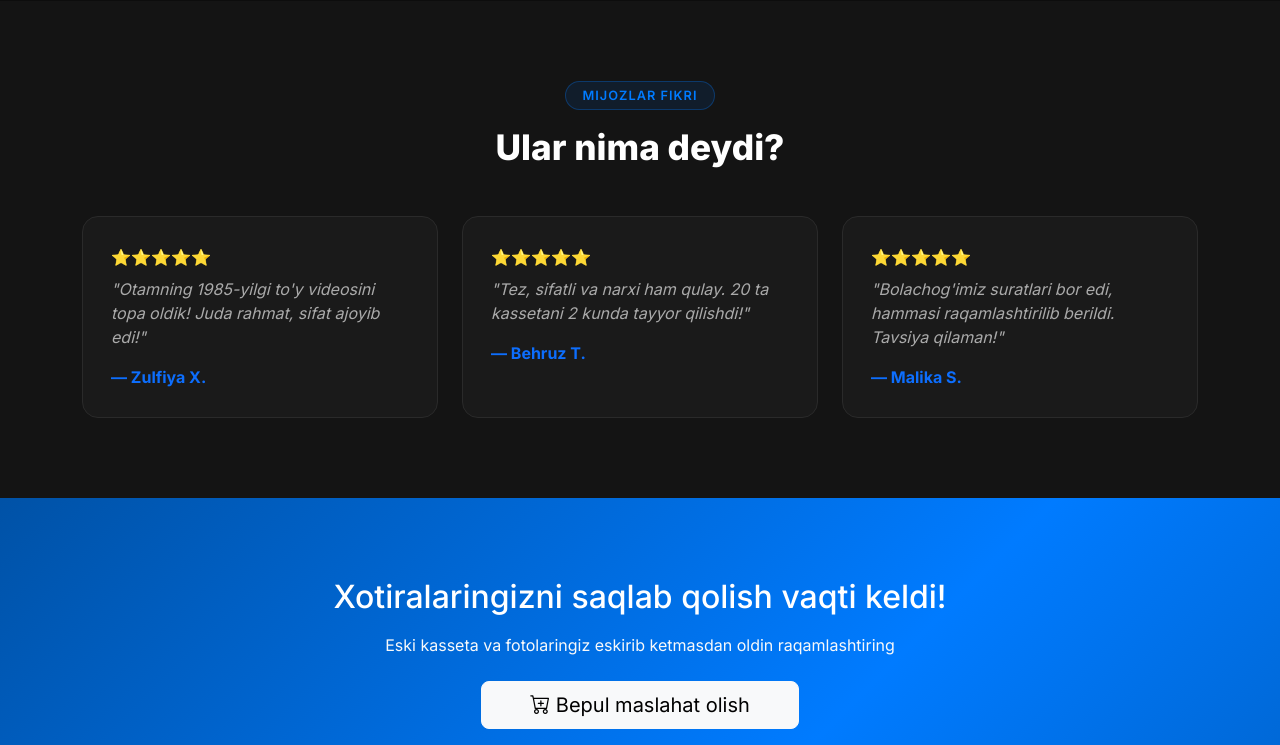
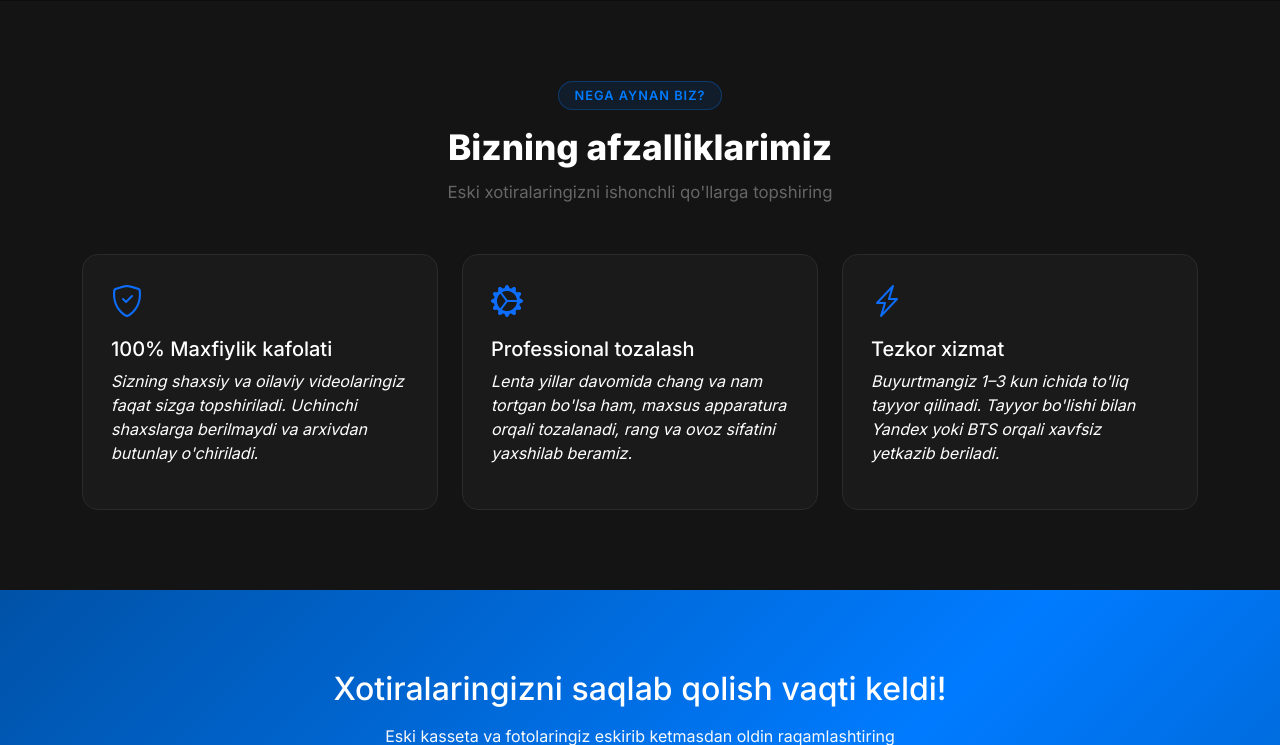
Before and after one commit to javoxirmahmudov012-coder/uzretro_uz, a Flask app: page / in a window 1280 px wide. Shown: the part 1975-2720 px from the top of the page. Run offline with Flask 3, Linux system fonts and the light colour scheme.

Commit message:
Mock datalarni tozalash va kafolatlar bolimiga almashtirish

```diff
--- a/templates/index.html
+++ b/templates/index.html
@@ -163,34 +163,35 @@
     </div>
 </section>
 
-<!-- Testimonials -->
+<!-- Afzalliklarimiz / Kafolatlarimiz -->
 <section class="section-dark py-6">
     <div class="container">
         <div class="section-header text-center mb-5">
-            <span class="section-badge">Mijozlar fikri</span>
-            <h2 class="section-title">Ular nima deydi?</h2>
+            <span class="section-badge">Nega aynan biz?</span>
+            <h2 class="section-title">Bizning afzalliklarimiz</h2>
+            <p class="section-subtitle">Eski xotiralaringizni ishonchli qo'llarga topshiring</p>
         </div>
 
         <div class="row g-4">
             <div class="col-md-4">
                 <div class="review-card">
-                    <div class="stars mb-2">⭐⭐⭐⭐⭐</div>
-                    <p>"Otamning 1985-yilgi to'y videosini topa oldik! Juda rahmat, sifat ajoyib edi!"</p>
-                    <strong class="text-primary">— Zulfiya X.</strong>
+                    <div class="mb-3 text-primary h2"><i class="bi bi-shield-check"></i></div>
+                    <h5 class="text-white mb-2">100% Maxfiylik kafolati</h5>
+                    <p class="text-white">Sizning shaxsiy va oilaviy videolaringiz faqat sizga topshiriladi. Uchinchi shaxslarga berilmaydi va arxivdan butunlay o'chiriladi.</p>
                 </div>
             </div>
             <div class="col-md-4">
                 <div class="review-card">
-                    <div class="stars mb-2">⭐⭐⭐⭐⭐</div>
-                    <p>"Tez, sifatli va narxi ham qulay. 20 ta kassetani 2 kunda tayyor qilishdi!"</p>
-                    <strong class="text-primary">— Behruz T.</strong>
+                    <div class="mb-3 text-primary h2"><i class="bi bi-gear-wide-connected"></i></div>
+                    <h5 class="text-white mb-2">Professional tozalash</h5>
+                    <p class="text-white">Lenta yillar davomida chang va nam tortgan bo'lsa ham, maxsus apparatura orqali tozalanadi, rang va ovoz sifatini yaxshilab beramiz.</p>
                 </div>
             </div>
             <div class="col-md-4">
                 <div class="review-card">
-                    <div class="stars mb-2">⭐⭐⭐⭐⭐</div>
-                    <p>"Bolachog'imiz suratlari bor edi, hammasi raqamlashtirilib berildi. Tavsiya qilaman!"</p>
-                    <strong class="text-primary">— Malika S.</strong>
+                    <div class="mb-3 text-primary h2"><i class="bi bi-lightning-charge"></i></div>
+                    <h5 class="text-white mb-2">Tezkor xizmat</h5>
+                    <p class="text-white">Buyurtmangiz 1–3 kun ichida to'liq tayyor qilinadi. Tayyor bo'lishi bilan Yandex yoki BTS orqali xavfsiz yetkazib beriladi.</p>
                 </div>
             </div>
         </div>
```
